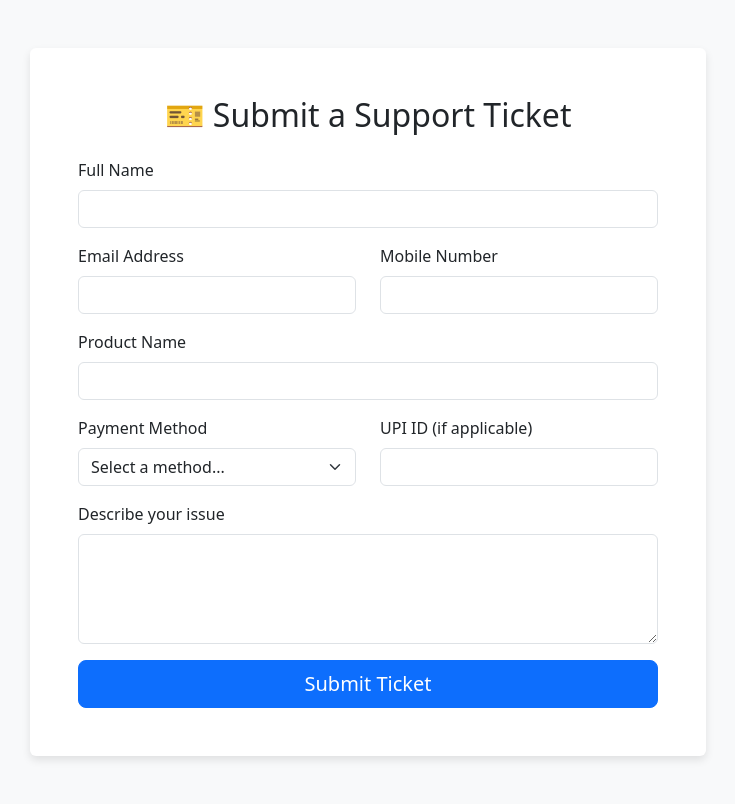
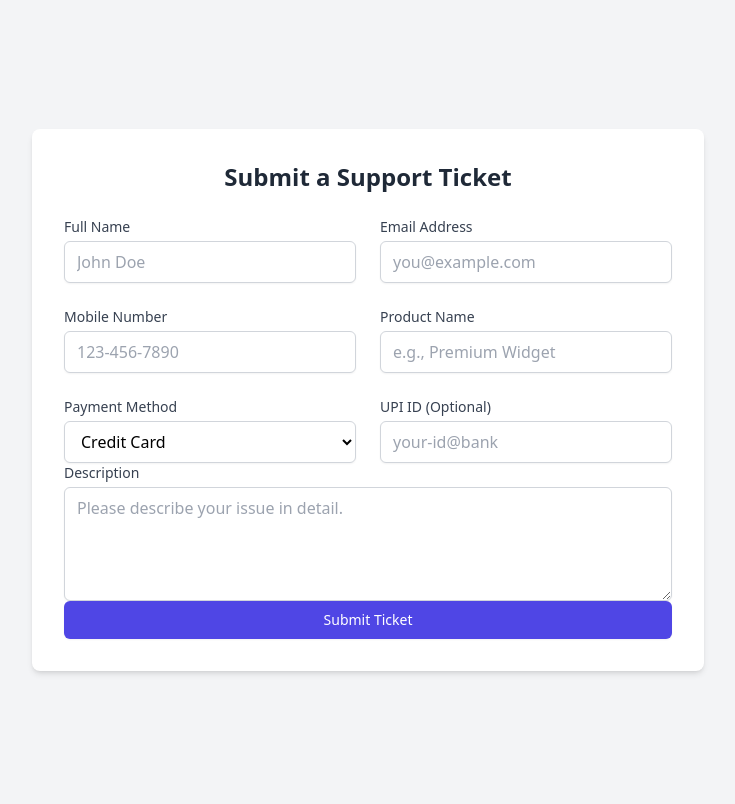
Before and after one commit to radheyradhey777/tk-web, a Flask app: page / in a window 1280 px wide. Shown: the whole page, without its empty margins (272-1007 px from the left). After the commit the page ends 674 px from the top, so only its background shows below. Run offline with Flask 3, Linux system fonts and the light colour scheme; some libraries are stand-ins or nearby versions.

Commit message:
Update index.html

```diff
--- a/templates/index.html
+++ b/templates/index.html
@@ -3,100 +3,123 @@
 <head>
     <meta charset="UTF-8">
     <meta name="viewport" content="width=device-width, initial-scale=1.0">
-    <title>Submit Support Ticket</title>
-    <link href="https://cdn.jsdelivr.net/npm/bootstrap@5.3.3/dist/css/bootstrap.min.css" rel="stylesheet">
+    <title>Support Ticket</title>
+    <script src="https://cdn.tailwindcss.com"></script>
     <style>
-        body {
-            background-color: #f8f9fa;
-        }
-        .container {
-            max-width: 700px;
-        }
-        .card {
-            border: none;
-            box-shadow: 0 4px 8px rgba(0,0,0,0.1);
-        }
-        /* This hides the honeypot field from users */
+        /* ⭐️ This is our honeypot field. It should be invisible to users. */
         .honeypot-field {
             display: none;
         }
     </style>
 </head>
-<body>
+<body class="bg-gray-100 flex items-center justify-center min-h-screen">
+    <div class="w-full max-w-2xl p-8 space-y-6 bg-white rounded-lg shadow-md">
+        <h1 class="text-2xl font-bold text-center text-gray-800">Submit a Support Ticket</h1>
 
-    <div class="container my-5">
-        <div class="card p-4 p-md-5">
-            <h2 class="text-center mb-4">🎫 Submit a Support Ticket</h2>
+        <!-- Flash Messages -->
+        {% with messages = get_flashed_messages(with_categories=true) %}
+            {% if messages %}
+                {% for category, message in messages %}
+                    <div class="p-4 rounded-md {{ 'bg-green-100 text-green-700' if category == 'success' else 'bg-red-100 text-red-700' }}">
+                        {{ message }}
+                    </div>
+                {% endfor %}
+            {% endif %}
+        {% endwith %}
 
-            <div id="success-alert" class="alert alert-success d-none" role="alert">
-                ✅ **Thank you!** Your ticket has been submitted successfully. We will get back to you soon.
+        <!-- Do not show the form if the user is on cooldown -->
+        {% if not cooldown %}
+        <form method="POST" action="/" id="support-form" novalidate>
+            <!-- ⭐️ This is CRITICAL. It adds the CSRF token and other hidden fields. -->
+            {{ form.hidden_tag() }}
+
+            <!-- ⭐️ This is our time-based honeypot field. We populate it with JS. -->
+            <input type="hidden" name="submit_time" id="submit_time_field">
+
+            <div class="grid grid-cols-1 md:grid-cols-2 gap-6">
+                <!-- Name Field -->
+                <div>
+                    <label for="name" class="block text-sm font-medium text-gray-700">{{ form.name.label }}</label>
+                    {{ form.name(class="mt-1 block w-full px-3 py-2 bg-white border border-gray-300 rounded-md shadow-sm placeholder-gray-400 focus:outline-none focus:ring-indigo-500 focus:border-indigo-500", placeholder="John Doe") }}
+                    {% for error in form.name.errors %}
+                        <span class="text-red-500 text-xs">{{ error }}</span>
+                    {% endfor %}
                 </div>
 
-            <form action="/" method="POST">
-                <div class="honeypot-field">
-                    <label for="honeypot">Leave this field empty</label>
-                    <input type="text" name="honeypot" id="honeypot">
+                <!-- Email Field -->
+                <div>
+                    <label for="email" class="block text-sm font-medium text-gray-700">{{ form.email.label }}</label>
+                    {{ form.email(class="mt-1 block w-full px-3 py-2 bg-white border border-gray-300 rounded-md shadow-sm placeholder-gray-400 focus:outline-none focus:ring-indigo-500 focus:border-indigo-500", placeholder="you@example.com") }}
+                    {% for error in form.email.errors %}
+                        <span class="text-red-500 text-xs">{{ error }}</span>
+                    {% endfor %}
                 </div>
 
-                <div class="mb-3">
-                    <label for="name" class="form-label">Full Name</label>
-                    <input type="text" class="form-control" id="name" name="name" required>
+                <!-- Mobile Field -->
+                <div>
+                    <label for="mobile" class="block text-sm font-medium text-gray-700">{{ form.mobile.label }}</label>
+                    {{ form.mobile(class="mt-1 block w-full px-3 py-2 bg-white border border-gray-300 rounded-md shadow-sm placeholder-gray-400 focus:outline-none focus:ring-indigo-500 focus:border-indigo-500", placeholder="123-456-7890") }}
+                    {% for error in form.mobile.errors %}
+                        <span class="text-red-500 text-xs">{{ error }}</span>
+                    {% endfor %}
                 </div>
 
-                <div class="row">
-                    <div class="col-md-6 mb-3">
-                        <label for="email" class="form-label">Email Address</label>
-                        <input type="email" class="form-control" id="email" name="email" required>
+                <!-- Product Field -->
+                <div>
+                    <label for="product" class="block text-sm font-medium text-gray-700">{{ form.product.label }}</label>
+                    {{ form.product(class="mt-1 block w-full px-3 py-2 bg-white border border-gray-300 rounded-md shadow-sm placeholder-gray-400 focus:outline-none focus:ring-indigo-500 focus:border-indigo-500", placeholder="e.g., Premium Widget") }}
+                    {% for error in form.product.errors %}
+                        <span class="text-red-500 text-xs">{{ error }}</span>
+                    {% endfor %}
                 </div>
-                    <div class="col-md-6 mb-3">
-                        <label for="mobile" class="form-label">Mobile Number</label>
-                        <input type="tel" class="form-control" id="mobile" name="mobile" required>
+
+                <!-- Payment Method Field -->
+                <div>
+                    <label for="payment" class="block text-sm font-medium text-gray-700">{{ form.payment.label }}</label>
+                    {{ form.payment(class="mt-1 block w-full px-3 py-2 bg-white border border-gray-300 rounded-md shadow-sm focus:outline-none focus:ring-indigo-500 focus:border-indigo-500") }}
+                    {% for error in form.payment.errors %}
+                        <span class="text-red-500 text-xs">{{ error }}</span>
+                    {% endfor %}
+                </div>
+
+                <!-- UPI ID Field -->
+                <div>
+                    <label for="upi" class="block text-sm font-medium text-gray-700">{{ form.upi.label }} (Optional)</label>
+                    {{ form.upi(class="mt-1 block w-full px-3 py-2 bg-white border border-gray-300 rounded-md shadow-sm placeholder-gray-400 focus:outline-none focus:ring-indigo-500 focus:border-indigo-500", placeholder="your-id@bank") }}
+                    {% for error in form.upi.errors %}
+                        <span class="text-red-500 text-xs">{{ error }}</span>
+                    {% endfor %}
                 </div>
             </div>
 
-                <div class="mb-3">
-                    <label for="product" class="form-label">Product Name</label>
-                    <input type="text" class="form-control" id="product" name="product" required>
+            <!-- Description Field -->
+            <div class="col-span-1 md:col-span-2">
+                <label for="description" class="block text-sm font-medium text-gray-700">{{ form.description.label }}</label>
+                {{ form.description(class="mt-1 block w-full px-3 py-2 bg-white border border-gray-300 rounded-md shadow-sm placeholder-gray-400 focus:outline-none focus:ring-indigo-500 focus:border-indigo-500", rows="4", placeholder="Please describe your issue in detail.") }}
+                {% for error in form.description.errors %}
+                    <span class="text-red-500 text-xs">{{ error }}</span>
+                {% endfor %}
             </div>
 
-                <div class="row">
-                    <div class="col-md-6 mb-3">
-                        <label for="payment" class="form-label">Payment Method</label>
-                        <select class="form-select" id="payment" name="payment" required>
-                            <option value="" selected disabled>Select a method...</option>
-                            <option value="Credit Card">Credit Card</option>
-                            <option value="Debit Card">Debit Card</option>
-                            <option value="UPI">UPI</option>
-                            <option value="Net Banking">Net Banking</option>
-                            <option value="Other">Other</option>
-                        </select>
-                    </div>
-                    <div class="col-md-6 mb-3">
-                        <label for="upi" class="form-label">UPI ID (if applicable)</label>
-                        <input type="text" class="form-control" id="upi" name="upi">
-                    </div>
+            <!-- ⭐️ Honeypot Field -->
+            <div class="honeypot-field">
+                <label for="honeypot">Leave this field empty</label>
+                {{ form.honeypot() }}
             </div>
 
-                <div class="mb-3">
-                    <label for="description" class="form-label">Describe your issue</label>
-                    <textarea class="form-control" id="description" name="description" rows="4" required></textarea>
-                </div>
-
-                <div class="d-grid">
-                    <button type="submit" class="btn btn-primary btn-lg">Submit Ticket</button>
+            <!-- Submit Button -->
+            <div>
+                <button type="submit" class="w-full flex justify-center py-2 px-4 border border-transparent rounded-md shadow-sm text-sm font-medium text-white bg-indigo-600 hover:bg-indigo-700 focus:outline-none focus:ring-2 focus:ring-offset-2 focus:ring-indigo-500">
+                    Submit Ticket
+                </button>
             </div>
         </form>
-        </div>
+        {% endif %}
     </div>
 
     <script>
-        document.addEventListener("DOMContentLoaded", function() {
-            const urlParams = new URLSearchParams(window.location.search);
-            if (urlParams.get('success') === '1') {
-                document.getElementById('success-alert').classList.remove('d-none');
-            }
-        });
+        // Set the timestamp on page load for the time-based honeypot.
+        document.getElementById('submit_time_field').value = Date.now() / 1000;
     </script>
-
 </body>
 </html>
```
Lines whose indentation alone changed are shown as unchanged.
